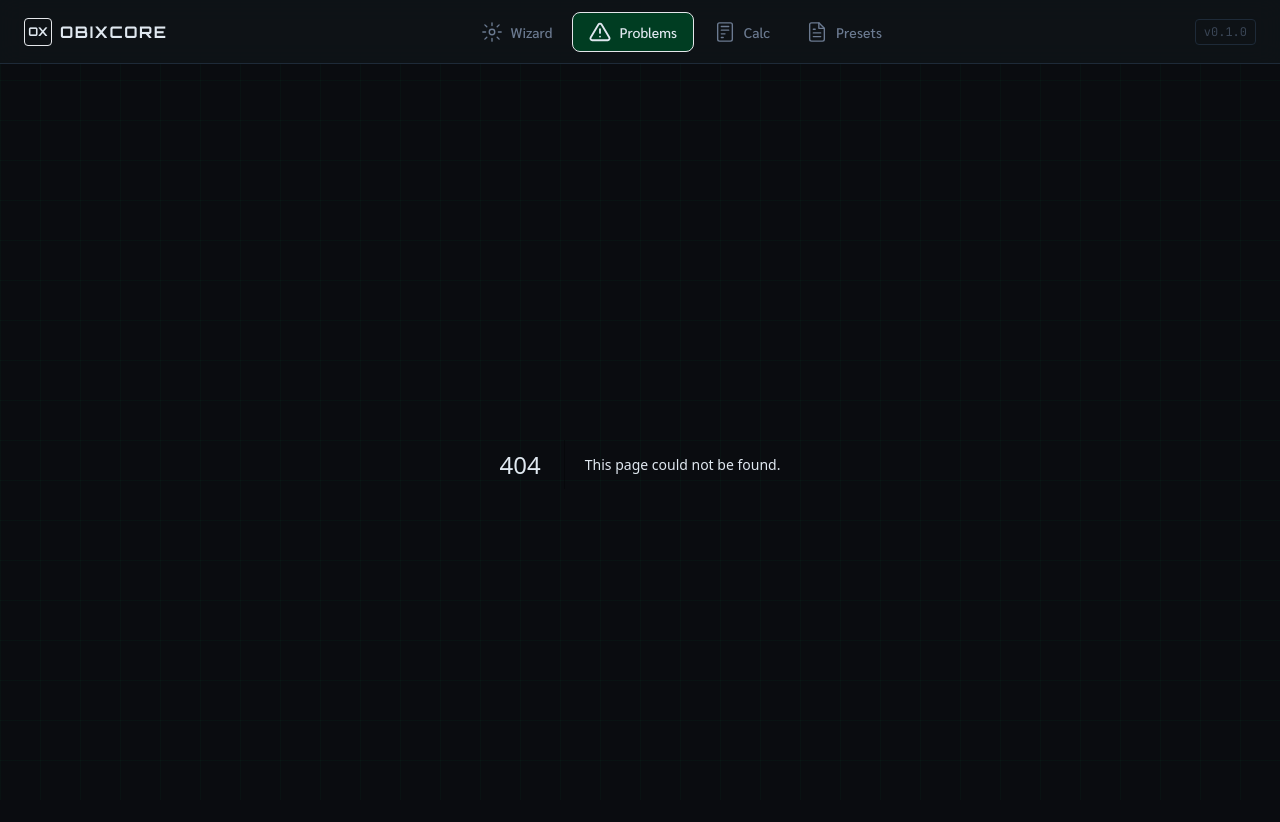
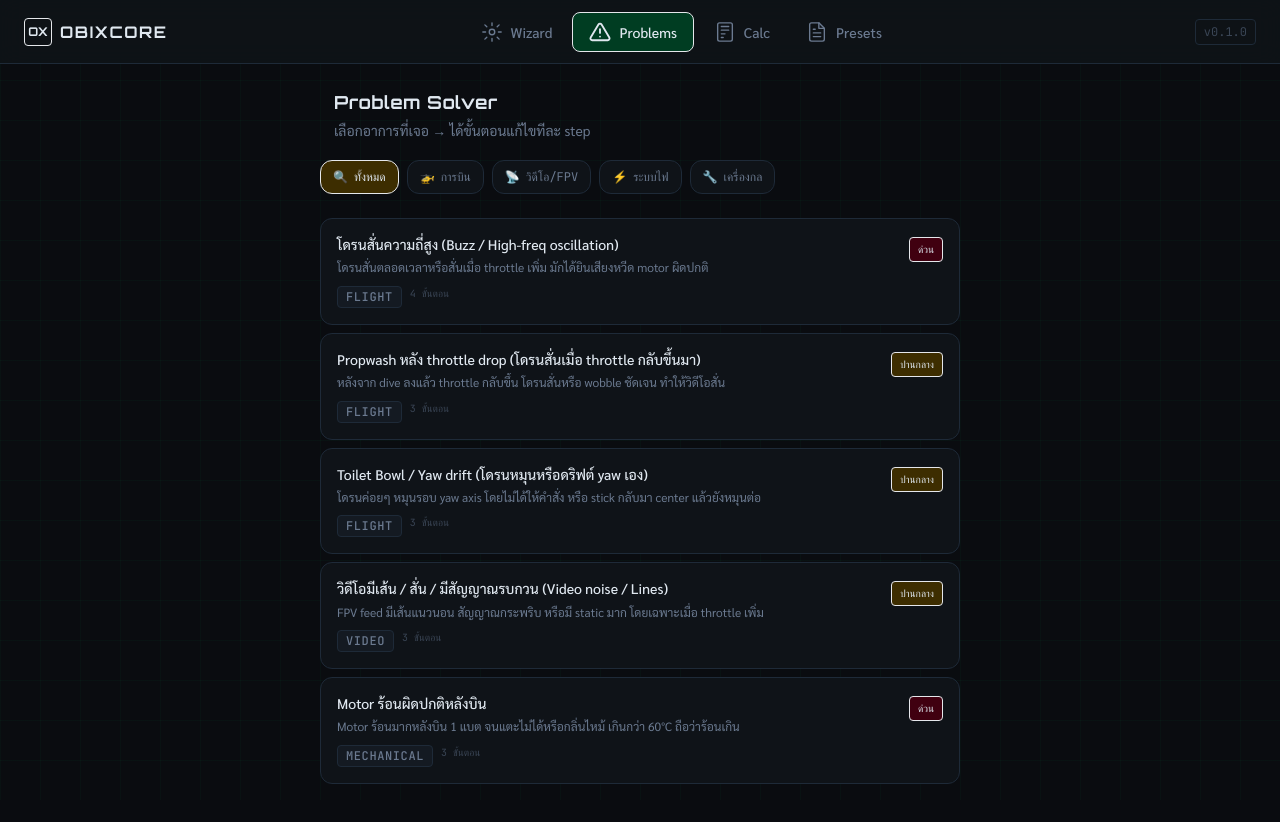
Before and after one commit to Santipap250/OBIXCORE, a Next.js app: page /problems in a window 1280 px wide. Before the commit this address had no page. Shown: the top 822 px of the page. Built offline with nearby package versions, Linux system fonts and the light colour scheme.

Commit message:
Add files via upload

```diff
--- /dev/null
+++ b/app/problems/page.tsx
@@ -0,0 +1,209 @@
+"use client";
+import { useState } from "react";
+import problemsData from "@/data/problems.json";
+import type { Problem } from "@/types";
+import CopyButton from "@/components/CopyButton";
+import Badge from "@/components/Badge";
+
+const problems = problemsData as Problem[];
+
+const CATEGORIES = [
+  { value: "all", label: "ทั้งหมด", icon: "🔍" },
+  { value: "flight", label: "การบิน", icon: "🚁" },
+  { value: "video", label: "วิดีโอ/FPV", icon: "📡" },
+  { value: "power", label: "ระบบไฟ", icon: "⚡" },
+  { value: "mechanical", label: "เครื่องกล", icon: "🔧" },
+] as const;
+
+const SEVERITY_CONFIG = {
+  high:   { label: "ด่วน",    color: "text-red-DEFAULT   bg-red-muted   border-red-DEFAULT/40"   },
+  medium: { label: "ปานกลาง", color: "text-amber-DEFAULT bg-amber-muted border-amber-DEFAULT/40" },
+  low:    { label: "ต่ำ",      color: "text-green-DEFAULT bg-green-muted border-green-DEFAULT/40" },
+};
+
+export default function ProblemsPage() {
+  const [category, setCategory] = useState<string>("all");
+  const [selected, setSelected] = useState<Problem | null>(null);
+  const [openSteps, setOpenSteps] = useState<Set<number>>(new Set([0]));
+
+  const filtered = category === "all"
+    ? problems
+    : problems.filter((p) => p.category === category);
+
+  const selectProblem = (p: Problem) => {
+    setSelected(p);
+    setOpenSteps(new Set([0]));
+    setTimeout(() => document.getElementById("problem-detail")?.scrollIntoView({ behavior: "smooth" }), 50);
+  };
+
+  const toggleStep = (i: number) => {
+    setOpenSteps((prev) => {
+      const next = new Set(prev);
+      next.has(i) ? next.delete(i) : next.add(i);
+      return next;
+    });
+  };
+
+  return (
+    <div className="max-w-2xl mx-auto px-4 py-6">
+      {/* Header */}
+      <div className="mb-5">
+        <div className="flex items-center gap-2 mb-1">
+          <span className="w-1.5 h-5 bg-amber-DEFAULT rounded-full" />
+          <h1 className="font-orbitron font-bold text-lg text-text tracking-wide">Problem Solver</h1>
+        </div>
+        <p className="text-sm text-text-muted font-sarabun ml-3.5">
+          เลือกอาการที่เจอ → ได้ขั้นตอนแก้ไขทีละ step
+        </p>
+      </div>
+
+      {/* Category filter */}
+      <div className="flex gap-2 overflow-x-auto pb-2 mb-4 scrollbar-none">
+        {CATEGORIES.map((c) => (
+          <button
+            key={c.value}
+            onClick={() => setCategory(c.value)}
+            className={`flex-shrink-0 flex items-center gap-1.5 px-3 py-2 rounded-xl text-xs font-mono border transition-all ${
+              category === c.value
+                ? "border-amber-DEFAULT bg-amber-muted text-amber-DEFAULT"
+                : "border-bg-border bg-bg-surface text-text-muted hover:bg-bg-elevated"
+            }`}
+          >
+            <span>{c.icon}</span>
+            <span>{c.label}</span>
+          </button>
+        ))}
+      </div>
+
+      {/* Problem list */}
+      <div className="space-y-2 mb-6">
+        {filtered.length === 0 && (
+          <p className="text-center text-text-faint font-sarabun py-8 text-sm">ไม่พบปัญหาในหมวดนี้</p>
+        )}
+        {filtered.map((p) => {
+          const sev = SEVERITY_CONFIG[p.severity];
+          const isSelected = selected?.id === p.id;
+          return (
+            <button
+              key={p.id}
+              onClick={() => selectProblem(p)}
+              className={`w-full text-left p-4 rounded-xl border transition-all active:scale-99 ${
+                isSelected
+                  ? "border-amber-DEFAULT/60 bg-amber-muted/20"
+                  : "border-bg-border bg-bg-surface hover:border-bg-border hover:bg-bg-elevated"
+              }`}
+            >
+              <div className="flex items-start justify-between gap-2">
+                <div className="flex-1">
+                  <p className="text-sm font-sarabun text-text font-medium leading-snug">{p.symptom}</p>
+                  <p className="text-xs text-text-muted font-sarabun mt-1 leading-relaxed line-clamp-2">{p.description}</p>
+                </div>
+                <span className={`flex-shrink-0 text-[10px] font-mono px-2 py-1 rounded border mt-0.5 ${sev.color}`}>
+                  {sev.label}
+                </span>
+              </div>
+              <div className="flex gap-2 mt-2 flex-wrap">
+                <Badge variant="default">{p.category}</Badge>
+                <span className="text-[10px] font-mono text-text-faint">{p.steps.length} ขั้นตอน</span>
+              </div>
+            </button>
+          );
+        })}
+      </div>
+
+      {/* Detail panel */}
+      {selected && (
+        <div className="animate-slide-up" id="problem-detail">
+          <div className="h-px bg-bg-border mb-5" />
+
+          {/* Title */}
+          <div className="flex items-start justify-between gap-3 mb-4">
+            <div>
+              <h2 className="font-sarabun font-semibold text-base text-text leading-snug">{selected.symptom}</h2>
+              <p className="text-xs text-text-muted font-sarabun mt-1 leading-relaxed">{selected.description}</p>
+            </div>
+            <button
+              onClick={() => setSelected(null)}
+              className="flex-shrink-0 p-1.5 rounded-lg hover:bg-bg-elevated text-text-faint hover:text-text-muted transition-all"
+            >
+              <svg width="16" height="16" viewBox="0 0 24 24" fill="none" stroke="currentColor" strokeWidth="2" strokeLinecap="round" strokeLinejoin="round">
+                <line x1="18" y1="6" x2="6" y2="18"/><line x1="6" y1="6" x2="18" y2="18"/>
+              </svg>
+            </button>
+          </div>
+
+          {/* Causes */}
+          <div className="p-4 rounded-xl bg-amber-muted/30 border border-amber-DEFAULT/20 mb-4">
+            <p className="text-xs font-mono text-amber-DEFAULT uppercase tracking-wider mb-2">สาเหตุที่พบบ่อย</p>
+            <ul className="space-y-1">
+              {selected.causes.map((c, i) => (
+                <li key={i} className="flex gap-2 text-xs font-sarabun text-text leading-relaxed">
+                  <span className="text-amber-DEFAULT flex-shrink-0 mt-0.5">→</span>
+                  {c}
+                </li>
+              ))}
+            </ul>
+          </div>
+
+          {/* Steps */}
+          <div className="mb-3">
+            <p className="text-xs font-mono text-text-muted uppercase tracking-wider mb-3">ขั้นตอนแก้ไข</p>
+            <div className="space-y-2">
+              {selected.steps.map((step, i) => {
+                const isOpen = openSteps.has(i);
+                return (
+                  <div key={i} className={`rounded-xl border overflow-hidden transition-all ${isOpen ? "border-green-DEFAULT/30 bg-green-muted/10" : "border-bg-border bg-bg-surface"}`}>
+                    <button
+                      onClick={() => toggleStep(i)}
+                      className="w-full flex items-center gap-3 p-4 text-left"
+                    >
+                      <span className={`flex-shrink-0 w-6 h-6 rounded-full flex items-center justify-center text-[11px] font-orbitron font-bold border ${isOpen ? "bg-green-DEFAULT text-bg-DEFAULT border-green-DEFAULT" : "bg-bg-elevated text-text-muted border-bg-border"}`}>
+                        {step.order}
+                      </span>
+                      <span className="flex-1 text-sm font-sarabun text-text font-medium">{step.title}</span>
+                      <svg className={`w-4 h-4 text-text-faint transition-transform ${isOpen ? "rotate-180" : ""}`} viewBox="0 0 24 24" fill="none" stroke="currentColor" strokeWidth="2" strokeLinecap="round" strokeLinejoin="round">
+                        <polyline points="6 9 12 15 18 9"/>
+                      </svg>
+                    </button>
+
+                    {isOpen && (
+                      <div className="px-4 pb-4 space-y-3">
+                        <p className="text-xs font-sarabun text-text-muted leading-relaxed">{step.description}</p>
+
+                        {step.action && (
+                          <div className="rounded-lg overflow-hidden border border-green-DEFAULT/20">
+                            <div className="flex items-center justify-between px-3 py-2 bg-bg-elevated border-b border-bg-border">
+                              <span className="text-[10px] font-mono text-text-faint uppercase">CLI Command</span>
+                              <CopyButton text={step.action} size="sm" />
+                            </div>
+                            <pre className="px-3 py-2.5 text-xs font-mono text-green-DEFAULT bg-bg-surface leading-relaxed whitespace-pre-wrap">
+                              {step.action}
+                            </pre>
+                          </div>
+                        )}
+
+                        {step.warning && (
+                          <div className="flex gap-2 p-2.5 rounded-lg bg-red-muted border border-red-DEFAULT/20">
+                            <span className="text-red-DEFAULT text-sm flex-shrink-0">⚠</span>
+                            <p className="text-xs font-sarabun text-red-DEFAULT leading-relaxed">{step.warning}</p>
+                          </div>
+                        )}
+                      </div>
+                    )}
+                  </div>
+                );
+              })}
+            </div>
+          </div>
+
+          {/* Tags */}
+          <div className="flex gap-1.5 flex-wrap pt-2">
+            {selected.tags.map((tag) => (
+              <Badge key={tag} variant="outline">#{tag}</Badge>
+            ))}
+          </div>
+        </div>
+      )}
+    </div>
+  );
+}
```
